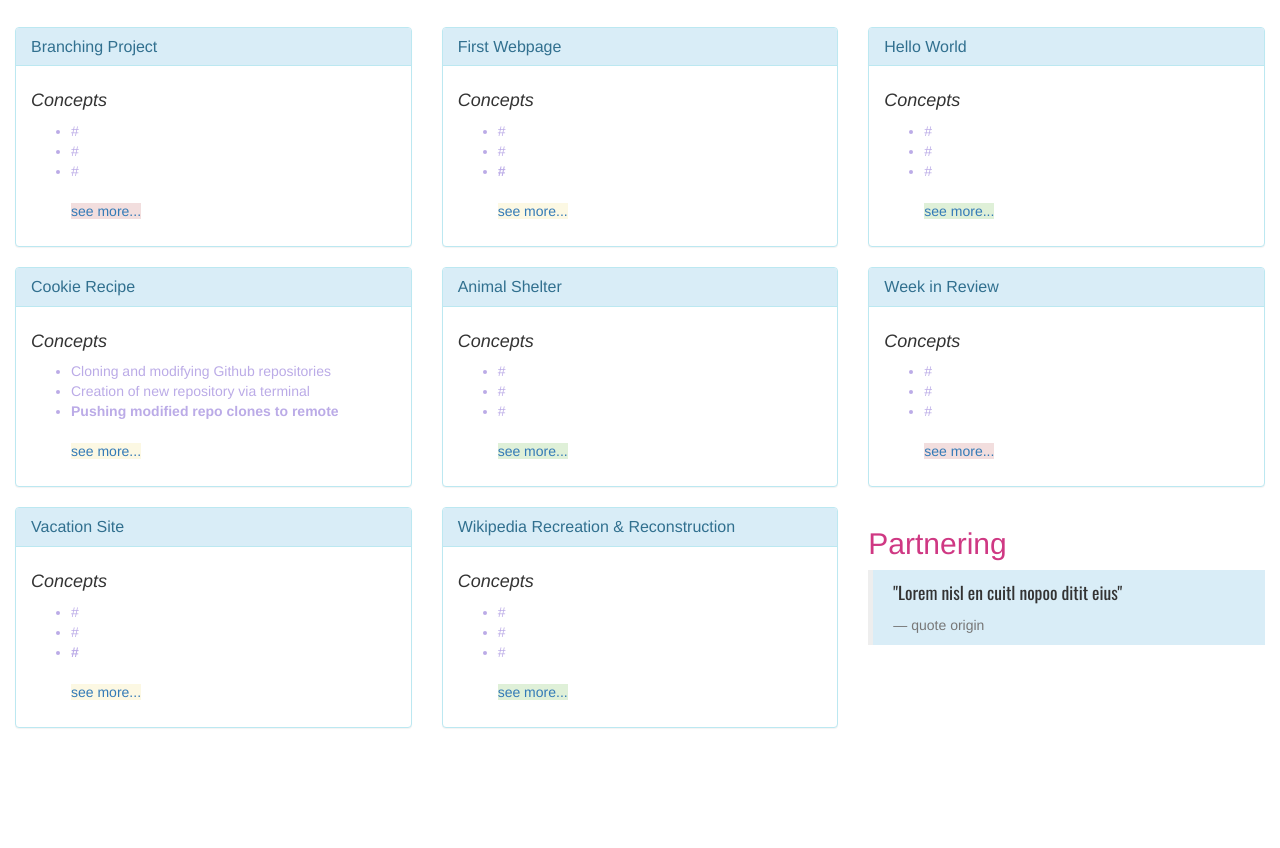
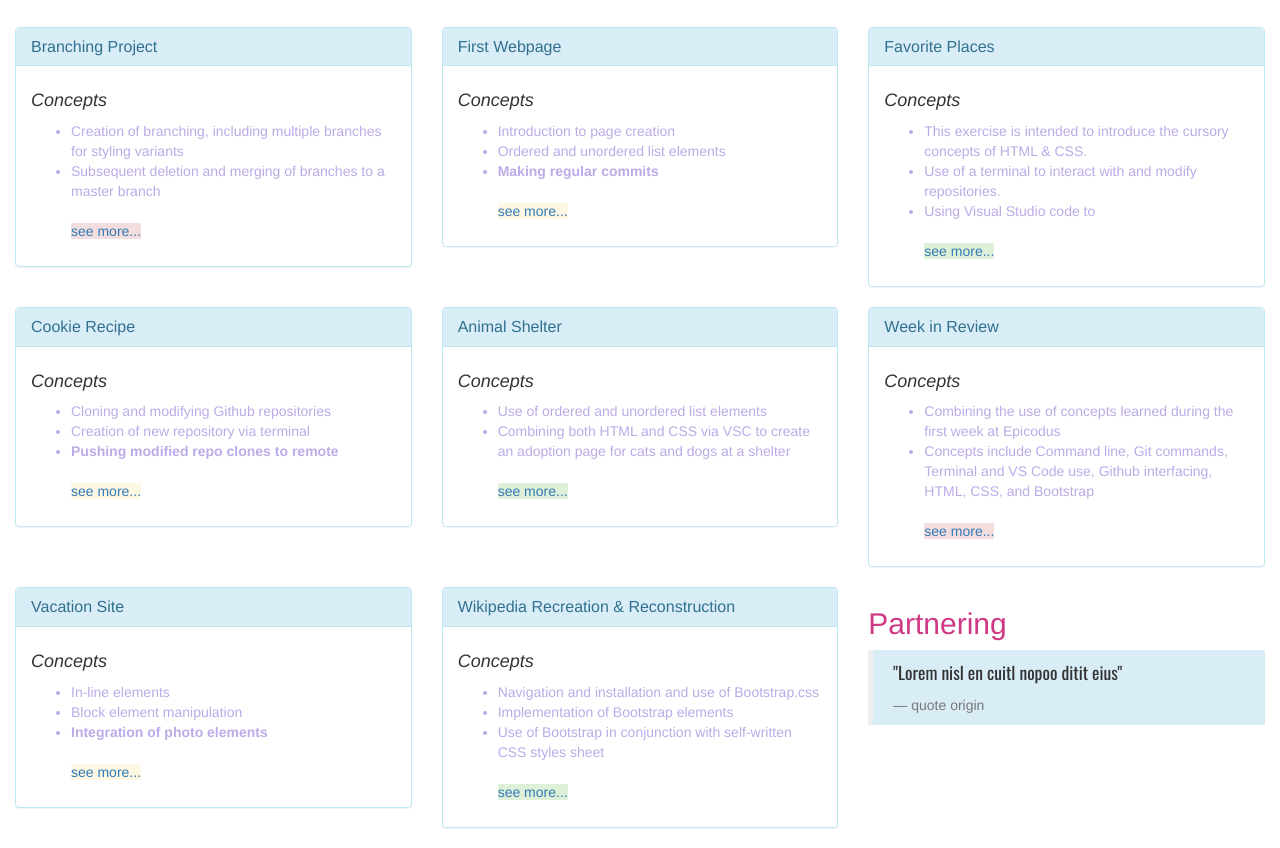
Before and after one commit to tmemmerson/portfolio, a plain HTML site: page index.html in a window 1280 px wide. Shown: the part 239-1087 px from the top of the page. Before the commit the page ends 987 px from the top, so only its background shows below. Drawn offline with nearby package versions, Linux system fonts and the light colour scheme.

Commit message:
Add descriptive text to portfolio blocks listing concepts covered in each project.

```diff
--- a/index.html
+++ b/index.html
@@ -21,9 +21,8 @@
               <div class="panel-body">
                 <em><h4>Concepts</h4></em>
                 <ul>
-                <li>#</li>
-                <li>#</li>
-                <li>#</li>
+                <li>Creation of branching, including multiple branches for styling variants</li>
+                <li>Subsequent deletion and merging of branches to a master branch</li>
                 <br>
                 <a href="https://github.com/tmemmerson/branching-test-project.git" <li class="bg-danger">see more...</li></a>
               </ul>
@@ -39,9 +38,9 @@
               <div class="panel-body">
                 <em><h4>Concepts</h4></em>
                 <ul>
-                <li>#</li>
-                <li>#</li>
-                <span style="color:blue;font-weight:bold"><li>#</li></span>
+                <li>Introduction to page creation</li>
+                <li>Ordered and unordered list elements</li>
+                <span style="color:blue;font-weight:bold"><li>Making regular commits</li></span>
                 <br>
                 <a href="https://github.com/tmemmerson/my-first-webpage.git" <li class="bg-warning">see more...</li></a>
               </ul>
@@ -52,16 +51,16 @@
     <div class="col-md-4">
       <div class="panel panel-info">
         <div class="panel-heading">
-          <h2 class="panel-title">Hello World</h2>
+          <h2 class="panel-title">Favorite Places</h2>
             </div>
               <div class="panel-body">
                 <em><h4>Concepts</h4></em>
                 <ul>
-                  <li>#</li>
-                  <li>#</li>
-                  <li>#</li>
+                  <li>This exercise is intended to introduce the cursory concepts of HTML & CSS.</li>
+                  <li>Use of a terminal to interact with and modify repositories.</li>
+                  <li>Using Visual Studio code to</li>
                   <br>
-                <a href="https://github.com/tmemmerson/hello-world.git" <li class="bg-success">see more...</li></a>
+                <a href="https://github.com/tmemmerson/my-first-webpage.git" <li class="bg-success">see more...</li></a>
               </ul>
         </div>
       </div>
@@ -77,7 +76,7 @@
                 <ul>
                 <li>Cloning and modifying Github repositories</li>
                 <li>Creation of new repository via terminal</li>
-                <span style="color:blue;font-weight:bold"><li>Pushing modified repo clones to remote</li></span>
+                <span style="font-weight:bold"><li>Pushing modified repo clones to remote</li></span>
                 <br>
                 <a href="https://github.com/tmemmerson/cookie-recipe.git" <li class="bg-warning">see more...</li></a>
               </ul>
@@ -93,9 +92,8 @@
               <div class="panel-body">
                 <em><h4>Concepts</h4></em>
                 <ul>
-                <li>#</li>
-                <li>#</li>
-                <li>#</li>
+                <li>Use of ordered and unordered list elements</li>
+                <li>Combining both HTML and CSS via VSC to create an adoption page for cats and dogs at a shelter</li>
                 <br>
                 <a href="https://github.com/tmemmerson/animal-shelter.git" <li class="bg-success">see more...</li></a>
               </ul>
@@ -111,9 +109,8 @@
               <div class="panel-body">
                 <em><h4>Concepts</h4></em>
                 <ul>
-                <li>#</li>
-                <li>#</li>
-                <li>#</li>
+                <li>Combining the use of concepts learned during the first week at Epicodus</li>
+                <li>Concepts include Command line, Git commands, Terminal and VS Code use, Github interfacing, HTML, CSS, and Bootstrap</li>
                 <br>
                 <a href="https://github.com/tmemmerson/first-week-review.git" <li class="bg-danger">see more...</li></a>
               </ul>
@@ -129,9 +126,9 @@
               <div class="panel-body">
                 <em><h4>Concepts</h4></em>
                 <ul>
-                <li>#</li>
-                <li>#</li>
-                <span style="color:blue;font-weight:bold"><li>#</li></span>
+                <li>In-line elements</li>
+                <li>Block element manipulation</li>
+                <span style="color:blue;font-weight:bold"><li>Integration of photo elements</li></span>
                 <br>
                 <a href="https://github.com/tmemmerson/vacation-site.git" <li class="bg-warning">see more...</li></a>
               </ul>
@@ -147,9 +144,9 @@
               <div class="panel-body">
                 <em><h4>Concepts</h4></em>
                 <ul>
-                <li>#</li>
-                <li>#</li>
-                <li>#</li>
+                <li>Navigation and installation and use of Bootstrap.css</li>
+                <li>Implementation of Bootstrap elements</li>
+                <li>Use of Bootstrap in conjunction with self-written CSS styles sheet</li>
                 <br>
                 <a href="https://github.com/tmemmerson/wikipedia-recreation.git" <li class="bg-success">see more...</li></a>
               </ul>
```
